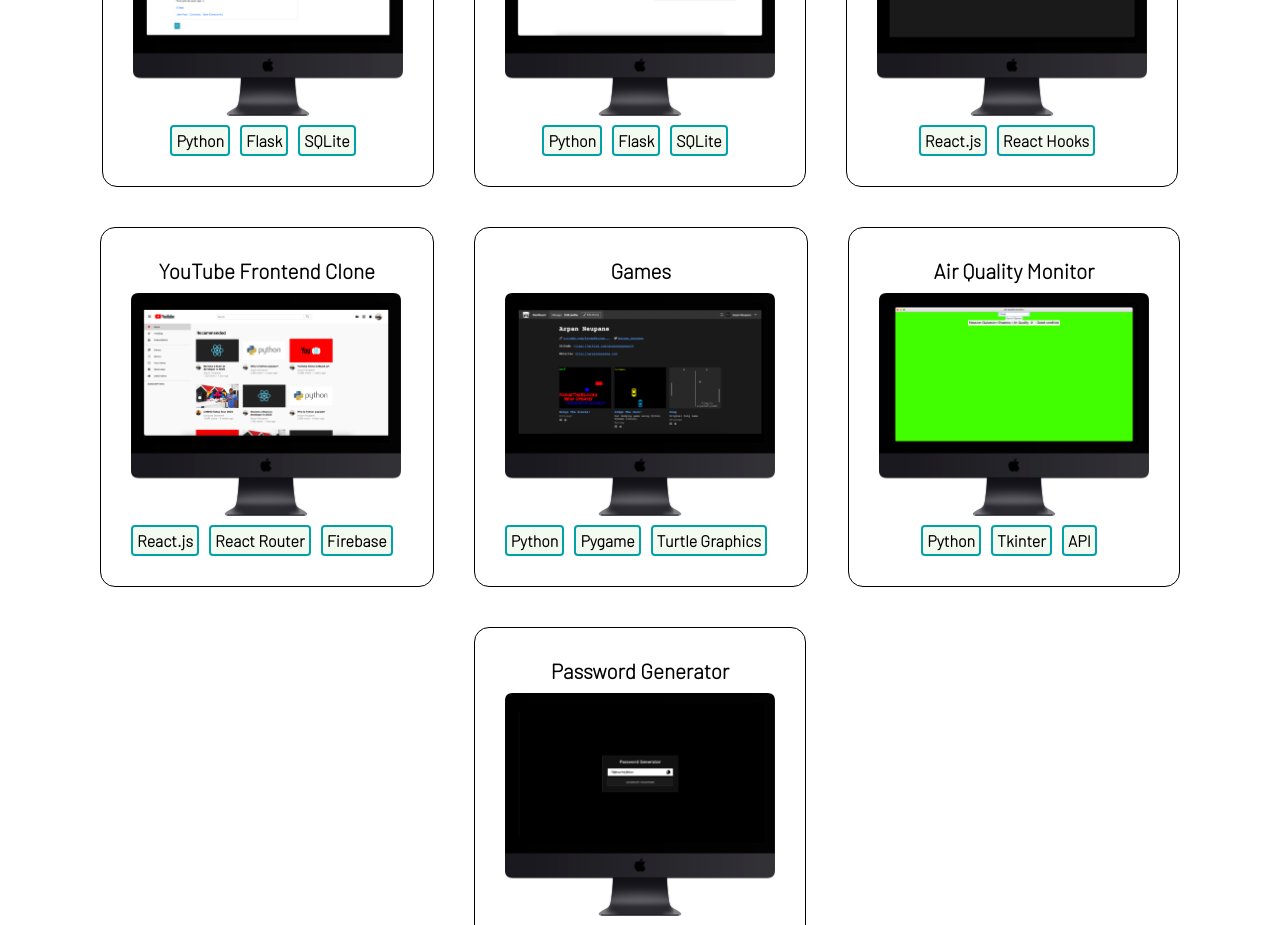
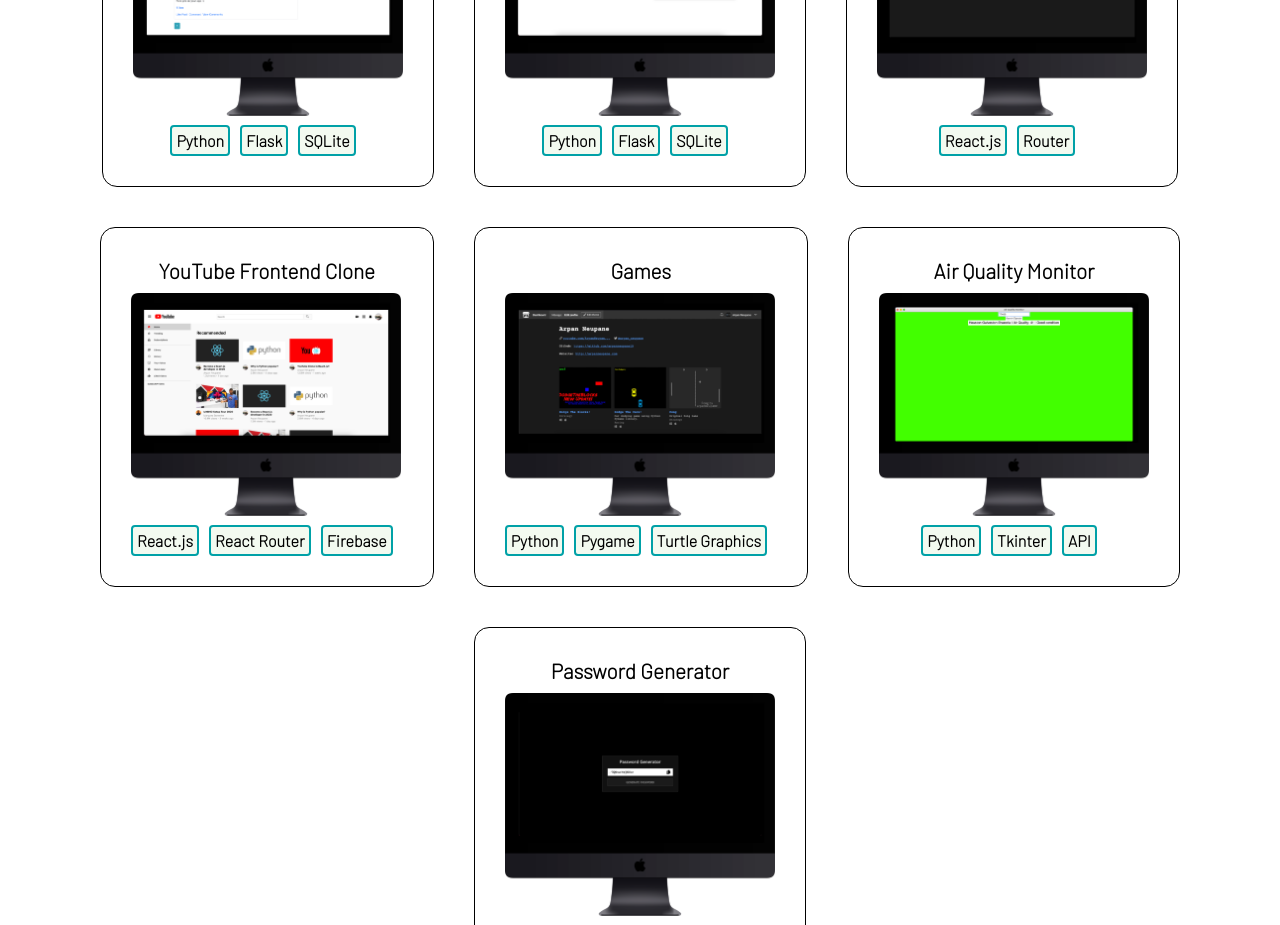
Before and after one commit to arpanneupane19/website-v3, a React (Create React App) app: page / in a window 1280 px wide. Shown: the part 3600-4525 px from the top of the page. Built offline with nearby package versions, Linux system fonts and the light colour scheme.

Commit message:
changed tool in projects

```diff
--- a/src/components/AllPages.js
+++ b/src/components/AllPages.js
@@ -166,7 +166,7 @@ function AllPages() {
                         <img src={site} alt='website'/>
                         <div className='tech-used'>
                             <label className='tool'>React.js</label>
-                            <label className='tool'>React Hooks</label>
+                            <label className='tool'>Router</label>
                         </div>
                     </div>
                     <div className='app' onClick={() => setShowYT(true)}>
```
